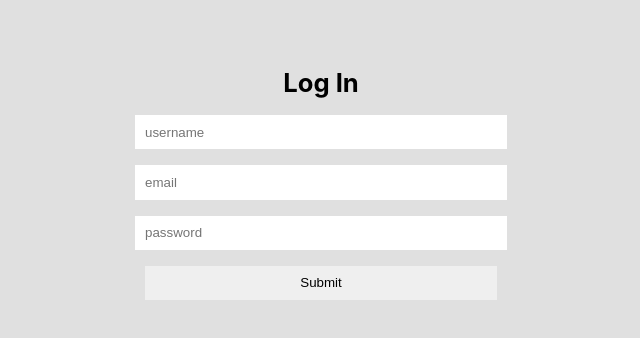
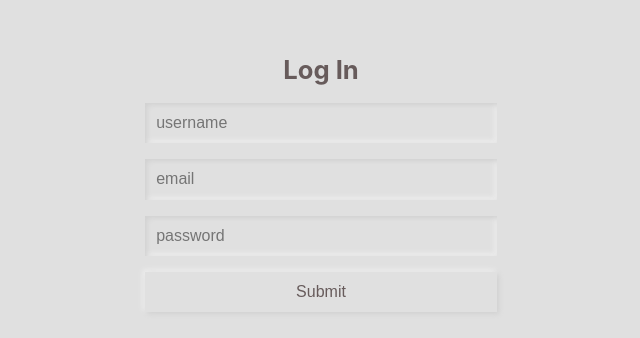
Before and after one commit to Subhra264/node-chat-web-client, a React (Create React App) app: page /log-in in a window 1280 px wide. Shown: the part 208-546 px from the top of the page, without its empty margins (319-959 px from the left). Built offline with nearby package versions, Linux system fonts and the light colour scheme.

Commit message:
Add Neo-morphism

```diff
--- a/src/components/common/Form/Form.scss
+++ b/src/components/common/Form/Form.scss
@@ -4,6 +4,8 @@
     align-items: center;
     flex-direction: $flexDirection;
 }
+
+$backgroundColor: #e0e0e0;
 
 .form {
     @include centreIt(column);
@@ -17,17 +19,30 @@
             // width: 100%;
             width: 22rem;
             // max-width: 25rem;
-            padding: 0.6rem;
+            font-size: 1rem;
+            padding: 0.7rem;
             outline: none;
             border: none;
             margin: 0.5rem;
+            border-radius: 0px;
+            background: $backgroundColor;
+            box-shadow: inset 2px 2px 5px #d0d0d0,
+                        inset -2px -2px 5px #f0f0f0;
         }
     }
 }
 
+#submit-button {
+    cursor: pointer;
+    box-shadow: 2px 2px 5px #d0d0d0,
+                -2px -2px 5px #f0f0f0;
+}
+
 .form-container {
     @include centreIt(column);
+    width: 70%;
     height: 100%;
+    margin: auto;
 
     .form-title {
         font-weight: bold;
--- a/src/components/common/Form/Form.tsx
+++ b/src/components/common/Form/Form.tsx
@@ -28,7 +28,7 @@ const Form: React.FC<FormProps> = (props): JSX.Element => {
         <div className='form'>
             <form>
                 {inputElems}
-                <input type='submit' value='Submit' />
+                <input type='submit' value='Submit' id='submit-button'/>
             </form>
         </div>
     );
--- a/src/index.scss
+++ b/src/index.scss
@@ -1,3 +1,10 @@
+* {
+  padding: 0px;
+  margin: 0px;
+  box-sizing: border-box;
+  color: #675b5b;
+}
+
 body {
   margin: 0;
   font-family: -apple-system, BlinkMacSystemFont, 'Segoe UI', 'Roboto', 'Oxygen',
```
